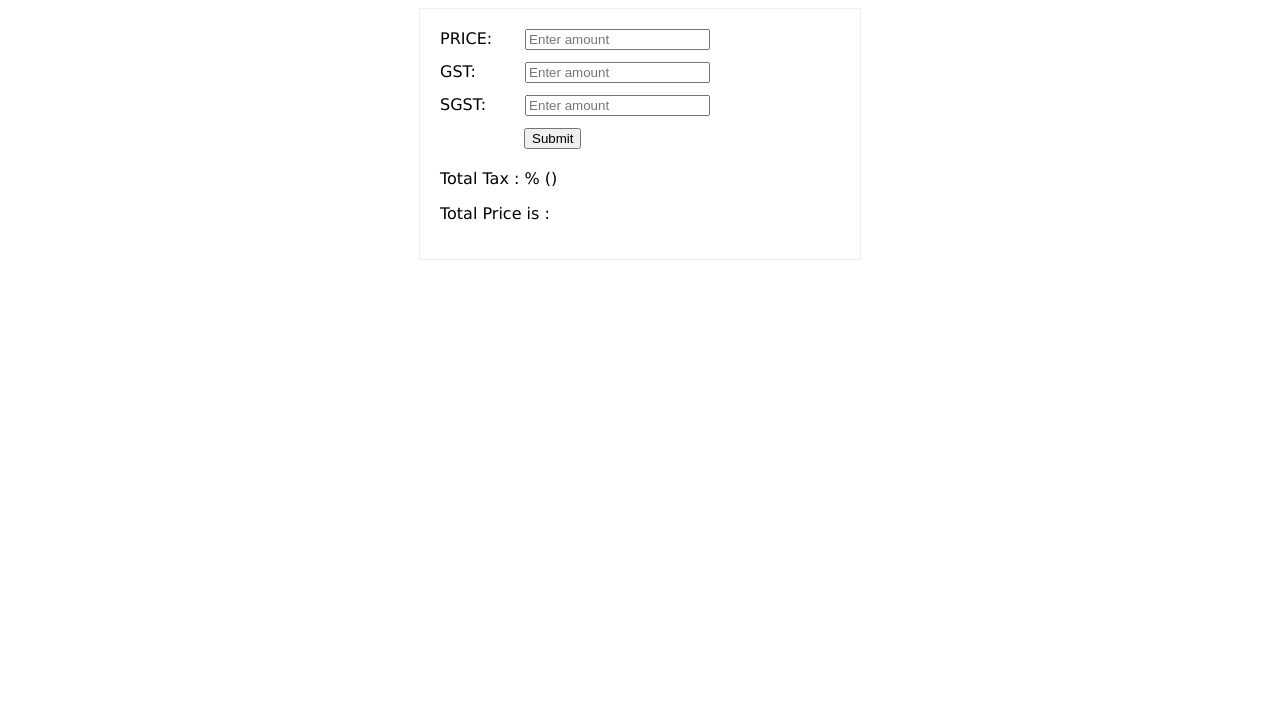
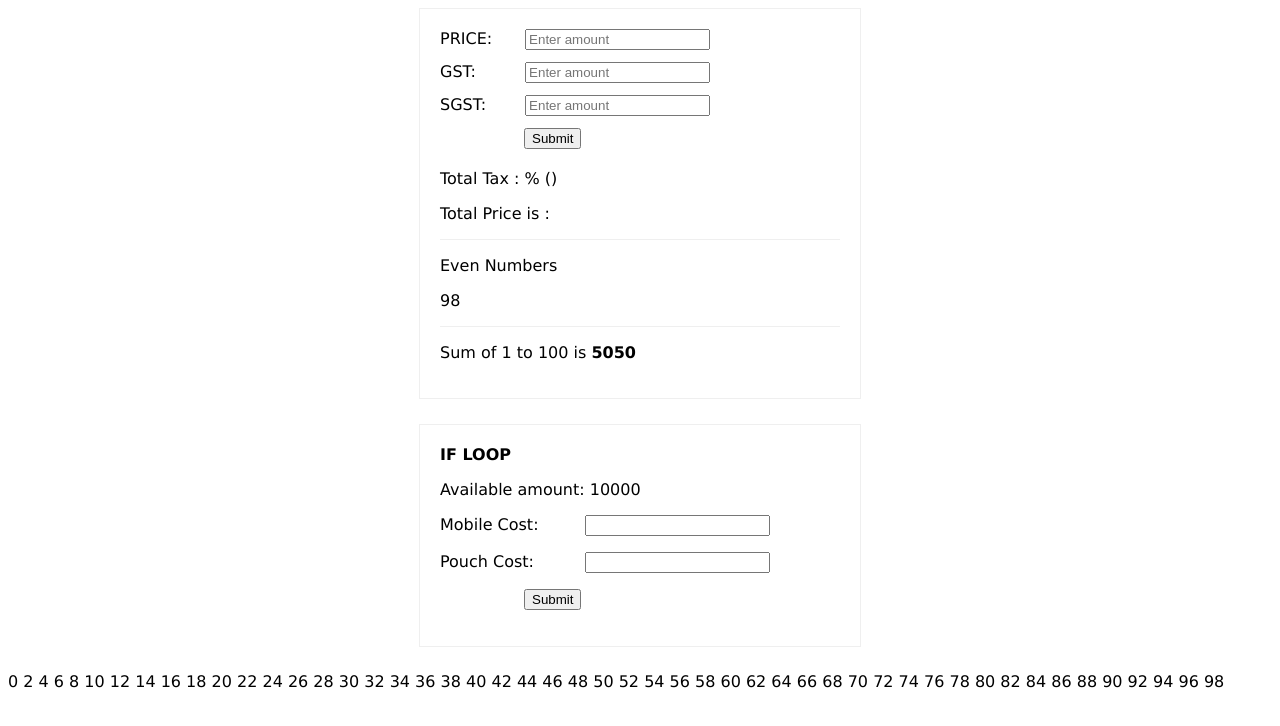
Before and after one commit to Shivaram18/ANGULAR, a plain HTML site: page index.html in a window 1280 px wide. Drawn offline with Linux system fonts and the light colour scheme.

Commit message:
Add files via upload

```diff
--- a/index.html
+++ b/index.html
@@ -34,21 +34,94 @@
 
           </p>
            <p>Total Price is :<span id="result-amount"> </span></p>
+           <div class="loops iterations" style="border-top: 1px solid #efefef;">
+               <p>Even Numbers</p>
+                <p id="evenNumbers">
+
+                </p>
+                <p style="border-top: 1px solid #efefef; padding-top:16px">
+                    <span>Sum of 1 to 100 is <b id="sum"></b></span>
+
+                </p>
+           </div>
+        </div>
+    </section>
+    <section class="form-total-amount" style="border:1px solid #efefef; width:400px; padding:20px; margin:25px auto;">
+           <b> IF LOOP</b>
+            <div>
+                <p>Available amount:
+                    <span id="amount-available"></span>
+                </p>
+                <div>
+                    <label for="Mobile" style="width:140px; display:inline-block;">Mobile Cost:</label>
+                    <input type="text" id="mobileCost" style="margin-bottom: 16px"/>
+                </div>
+                <div>
+                    <label for="pouch" style="width:140px; display:inline-block;">Pouch Cost:</label>
+                    <input type="text" id="pouchCost" style="margin-bottom: 16px"/>
+                </div>
+                <div class="amount" style="margin-left: 84px;">
+                    <input type="submit" value="Submit" id="submit-calc" onclick="bill();">
+                </div>
+                <div>
+                    <p id="msg"></p>
+                </div>
             </div>
     </section>
     <script>
+            // if loop for purchase
+            let amount = 10000;
+            document.getElementById("amount-available").innerHTML = amount;
+            function bill(){
+                    let mobile = document.getElementById("mobileCost").value;
+                    let pouch = document.getElementById("pouchCost").value;
+                    let qoute = Number(mobile)+Number(pouch);
+                    if(qoute > 10000){
+                        let msg = "Amount is less to purchase"
+                        document.getElementById("msg").innerHTML = msg;
+                    }
+                    else{
+                        let msg = "Payment done successfully!!!"
+                        document.getElementById("msg").innerHTML = msg;
+                    }
+            }
+
+            // Multiply numbers
             function result(){
                     let a = document.getElementById("amount").value;
                     let b = document.getElementById("gst").value;
                     let c = document.getElementById("sgst").value;
+
                 let totalTax = Number(b) + Number(c);
                 let taxValue = (Number(a) * totalTax )  / 100
-            let result =Number(a) + (( Number(a) * totalTax )  / 100);
+                let result =Number(a) + taxValue;
+
                 document.getElementById("result-amount").innerHTML = result;
                 document.getElementById("taxValue").innerHTML = taxValue;
                 document.getElementById("totalTax").innerHTML = totalTax;
             };
+
+            // Print even Numbers
             console.log(result);
+            for(var sr=0; sr<100; sr++){
+                if (sr % 2 == 0) {
+                    document.getElementById("evenNumbers").innerHTML = sr;
+                    console.log(sr);
+                }
+            }
+            for (var i = 0; i < 100; i++){
+                if ((i % 2) == 0) document.write(i + ' ');
+            }
+
+
+            // sum of 1 to 100 number
+            var sumOf = 0;
+            for(var s = 1; s <= 100; s++){
+                sumOf += s;
+                console.log(sumOf);
+                document.getElementById("sum").innerHTML = sumOf;
+            }
+
    </script>
 </body>
 </html>
```
Lines whose indentation alone changed are shown as unchanged.
